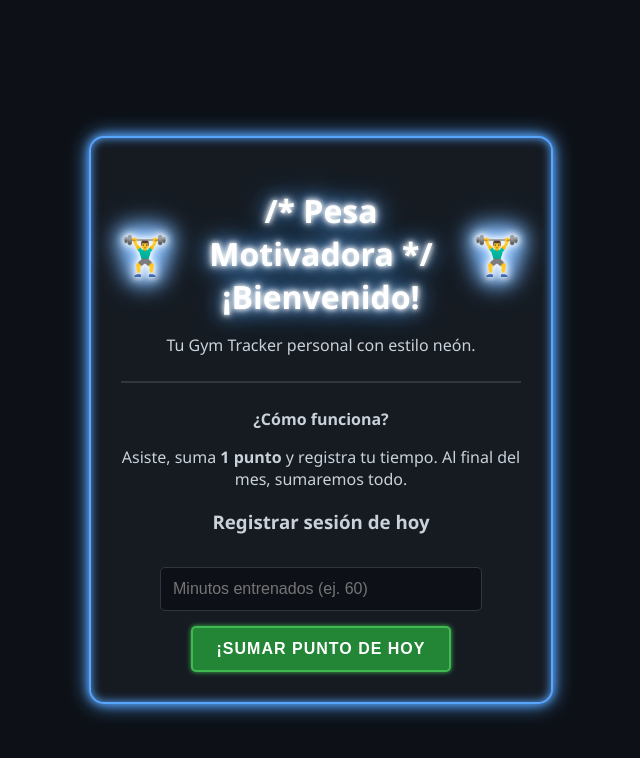
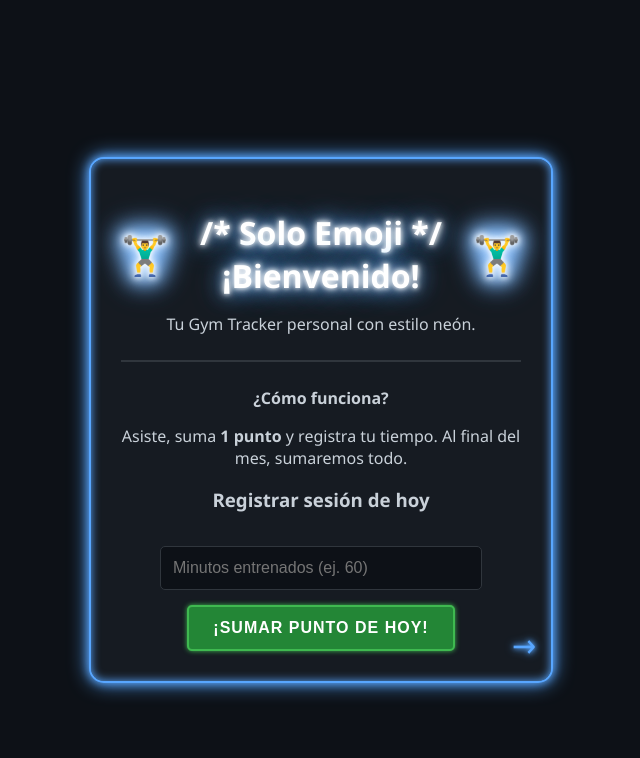
Before and after one commit to gominas/mi-primer-sitio, a plain HTML site: page index.html in a window 1280 px wide. Shown: the whole page, without its empty margins (319-959 px from the left). Drawn offline with Linux system fonts and the light colour scheme.

Commit message:
Update index.html

```diff
--- a/index.html
+++ b/index.html
@@ -28,8 +28,8 @@
             box-shadow: 0 0 10px #58a6ff, 0 0 20px #58a6ff, inset 0 0 10px #58a6ff;
             max-width: 400px;
             width: 100%;
-            position: relative;
-            overflow: hidden;
+            position: relative; /* Importante para posicionar la flecha */
+            overflow: visible; /* Permitir que la flecha sobresalga ligeramente si se desea */
         }
 
         h1 {
@@ -42,10 +42,11 @@
             text-shadow: 0 0 5px #fff, 0 0 10px #fff, 0 0 20px #58a6ff, 0 0 30px #58a6ff; /* Brillo Neón en Título */
         }
 
-        /* --- Estilo de la Pesa --- */
+        /* --- Estilo de la Pesa (Solo Emoji) --- */
         .pesa {
-            font-size: 1.2em; /* Pesa un poco más grande */
+            font-size: 1.2em;
             filter: drop-shadow(0 0 5px #fff) drop-shadow(0 0 10px #58a6ff); /* Brillo propio para la pesa */
+            /* He eliminado el estilo de texto anterior aquí */
         }
 
         hr {
@@ -91,38 +92,54 @@
             box-shadow: 0 0 15px #3fb950, 0 0 25px #3fb950;
         }
 
-        /* --- El Efecto de Fuego Rediseñado para Neón (CSS) --- */
+        /* --- El Efecto de Fuego Neón (CSS) --- */
         #mensaje-fuego {
             display: none; /* Oculto por defecto */
             font-size: 26px;
             font-weight: bold;
             margin-top: 25px;
 
-            /* Colores de fuego neón lila/rosa */
             background: linear-gradient(0deg, #a371f7 0%, #db61a2 50%, #f778ba 100%);
             -webkit-background-clip: text;
             background-clip: text;
             color: transparent;
 
-            /* Sombra Neón Lila/Rosa */
             text-shadow: 0 0 5px #a371f7, 0 0 15px #db61a2, 0 0 25px #f778ba;
 
-            /* Animación de parpadeo */
             animation: flamearNeon 0.6s ease-in-out infinite alternate;
         }
 
-        /* Definición de la animación de fuego neón */
         @keyframes flamearNeon {
             0% { transform: scale(1) translateY(0); opacity: 0.9; text-shadow: 0 0 5px #a371f7, 0 0 15px #db61a2; }
             100% { transform: scale(1.05) translateY(-2px); opacity: 1; text-shadow: 0 0 7px #f778ba, 0 0 20px #db61a2, 0 0 30px #a371f7; }
         }
+
+        /* --- Estilo de la Flecha Neón --- */
+        .flecha-siguiente {
+            position: absolute;
+            bottom: 15px;
+            right: 15px;
+            font-size: 2em;
+            color: #58a6ff; /* Color Neón Azul Principal */
+            text-decoration: none; /* Eliminar subrayado */
+            cursor: pointer;
+            transition: color 0.3s ease, transform 0.3s ease, text-shadow 0.3s ease;
+            text-shadow: 0 0 5px #58a6ff, 0 0 10px #58a6ff; /* Brillo inicial */
+        }
+
+        .flecha-siguiente:hover {
+            color: #a371f7; /* Cambia a lila al pasar el ratón */
+            transform: scale(1.1) translateX(3px); /* Se agranda y mueve un poco */
+            text-shadow: 0 0 7px #a371f7, 0 0 15px #a371f7, 0 0 25px #a371f7; /* Brillo más intenso */
+        }
+
     </style>
 </head>
 <body>
 
     <div class="card">
         <h1>
-            <span class="pesa">🏋️‍♂️</span> /* Pesa Motivadora */
+            <span class="pesa">🏋️‍♂️</span> /* Solo Emoji */
             ¡Bienvenido!
             <span class="pesa">🏋️‍♂️</span>
         </h1>
@@ -137,4 +154,25 @@
         <input type="number" id="minutos-input" placeholder="Minutos entrenados (ej. 60)">
         <br>
 
-        <button class="btn" id="boton-sumar">¡Sumar punto de hoy
+        <button class="btn" id="boton-sumar">¡Sumar punto de hoy!</button>
+
+        <div id="mensaje-fuego">¡Tu punto se ha sumado! 🔥</div>
+
+        <a href="otra-pagina.html" class="flecha-siguiente">→</a>
+    </div>
+
+    <script>
+        const boton = document.getElementById('boton-sumar');
+        const mensaje = document.getElementById('mensaje-fuego');
+
+        boton.addEventListener('click', function() {
+            mensaje.style.display = 'block';
+
+            setTimeout(function() {
+                mensaje.style.display = 'none';
+            }, 3000);
+        });
+    </script>
+
+</body>
+</html>
```
